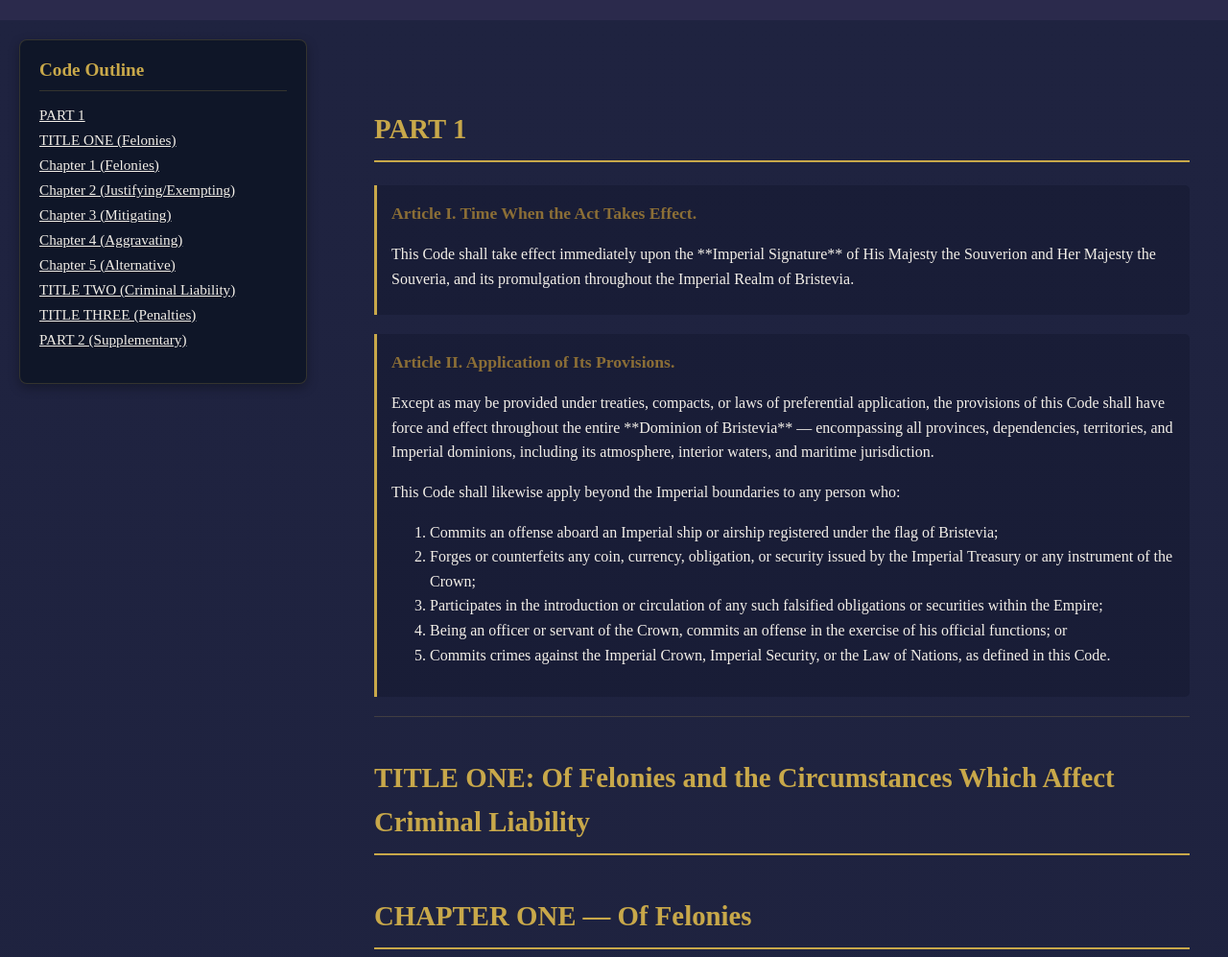
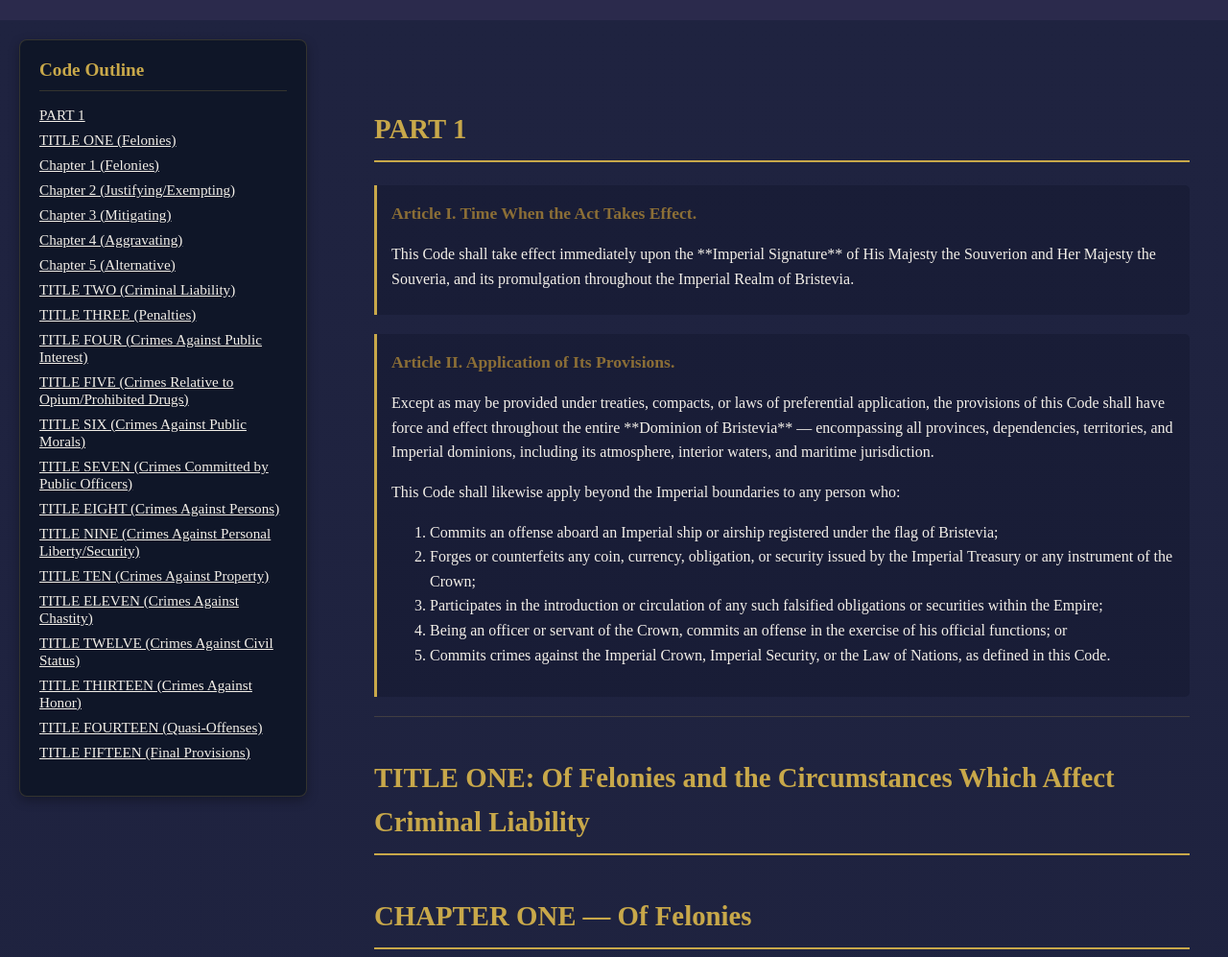
Before and after one commit to smewebsite/bristevia, a plain HTML site: page penal_code.html in a window 1280 px wide. Shown: the part 100-1097 px from the top of the page at 96% size. Drawn offline with Linux system fonts and the light colour scheme.

Commit message:
Update penal_code.html

```diff
--- a/penal_code.html
+++ b/penal_code.html
@@ -161,7 +161,19 @@
                 <li><a href="#chap5">Chapter 5 (Alternative)</a></li>
                 <li><a href="#title2">TITLE TWO (Criminal Liability)</a></li>
                 <li><a href="#title3">TITLE THREE (Penalties)</a></li>
-                <li><a href="#part2">PART 2 (Supplementary)</a></li>
+                <li><a href="#title4">TITLE FOUR (Crimes Against Public Interest)</a></li>
+                <li><a href="#title5">TITLE FIVE (Crimes Relative to Opium/Prohibited Drugs)</a></li>
+                <li><a href="#title6">TITLE SIX (Crimes Against Public Morals)</a></li>
+                <li><a href="#title7">TITLE SEVEN (Crimes Committed by Public Officers)</a></li>
+                <li><a href="#title8">TITLE EIGHT (Crimes Against Persons)</a></li>
+                <li><a href="#title9">TITLE NINE (Crimes Against Personal Liberty/Security)</a></li>
+                <li><a href="#title10">TITLE TEN (Crimes Against Property)</a></li>
+                <li><a href="#title11">TITLE ELEVEN (Crimes Against Chastity)</a></li>
+                <li><a href="#title12">TITLE TWELVE (Crimes Against Civil Status)</a></li>
+                <li><a href="#title13">TITLE THIRTEEN (Crimes Against Honor)</a></li>
+                <li><a href="#title14">TITLE FOURTEEN (Quasi-Offenses)</a></li>
+                <li><a href="#title15">TITLE FIFTEEN (Final Provisions)</a></li>
+</ul>
             </ul>
         </div>
 
```
